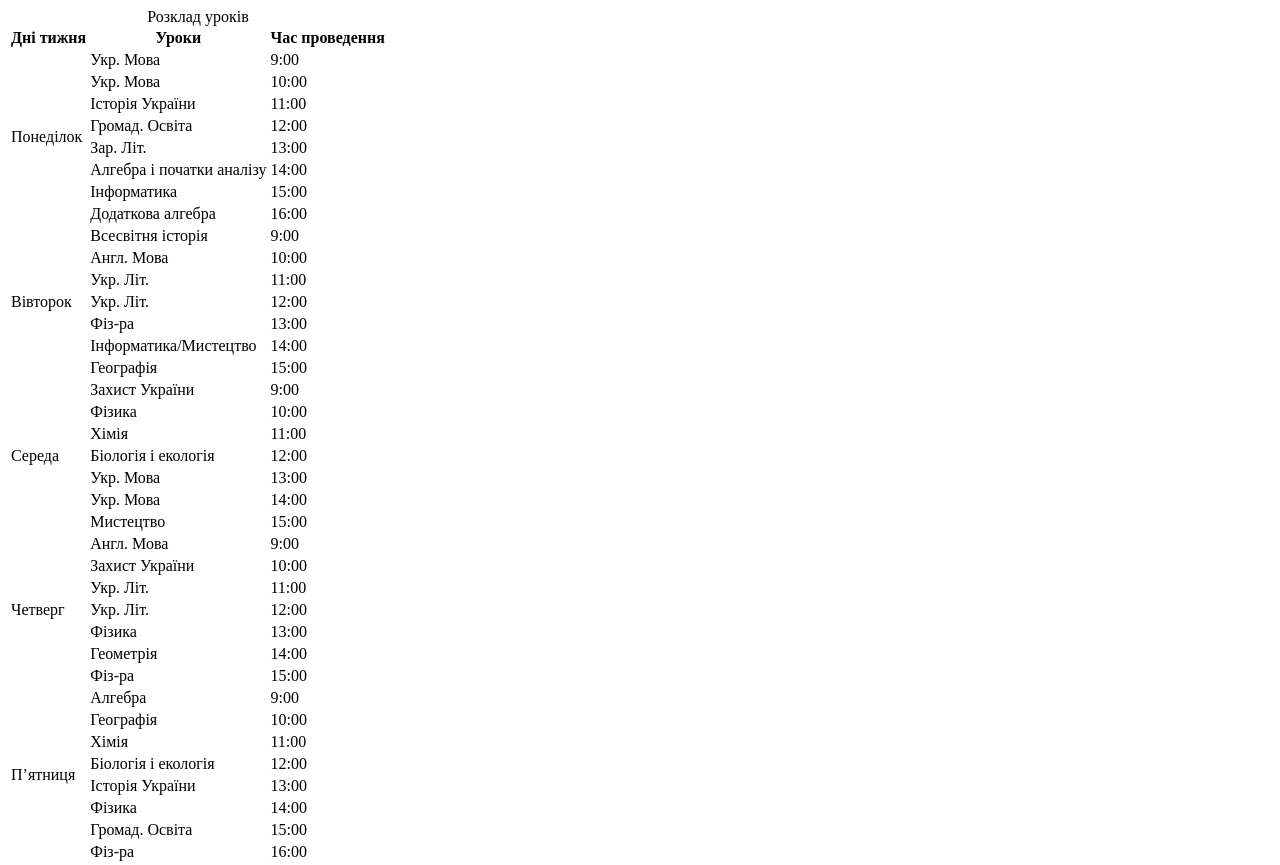
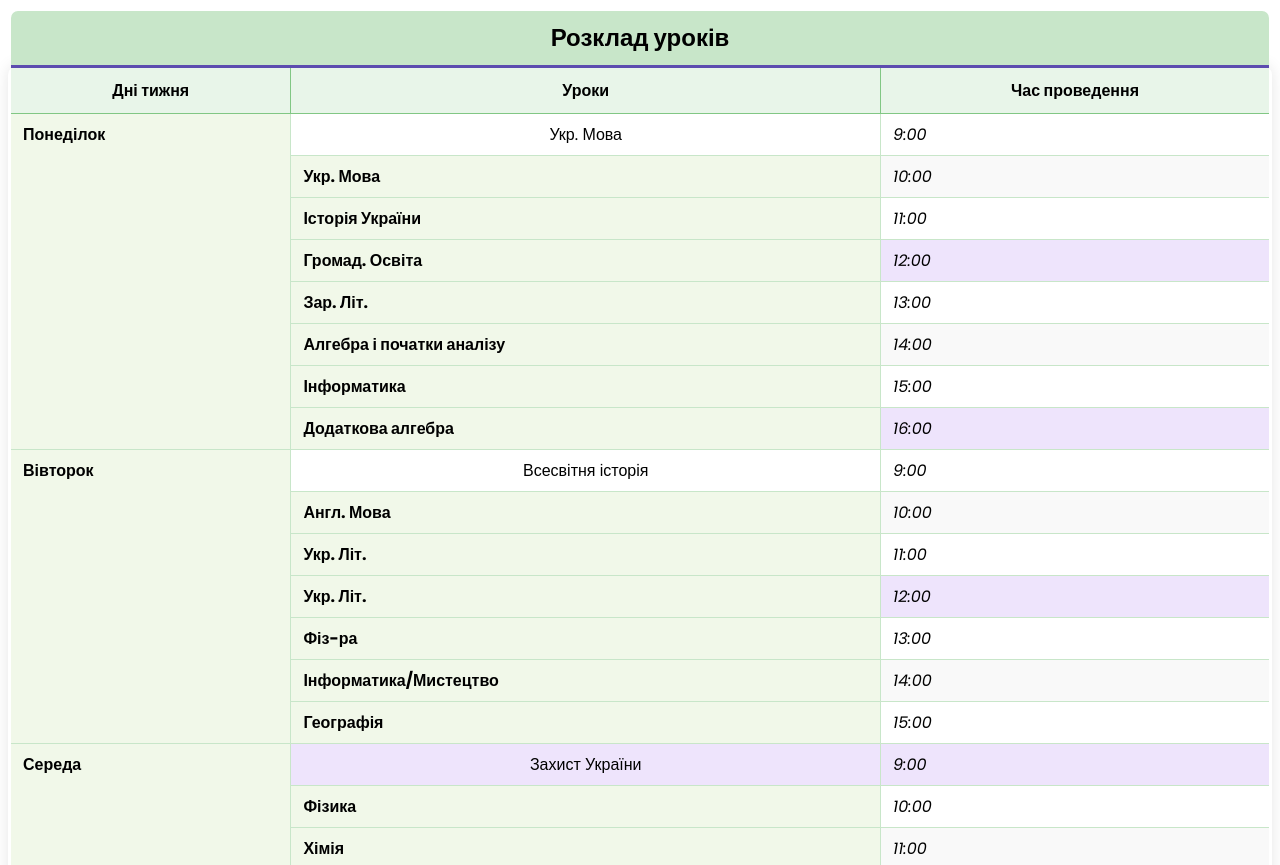
Before and after one commit to DISERD/HW-8.1, a plain HTML site: page index.html in a window 1280 px wide. Shown: the top 865 px of the page. Drawn offline with Linux system fonts and the light colour scheme.

Commit message:
add styles for schedule table and update font links in HTML

```diff
--- a/css/style.css
+++ b/css/style.css
@@ -0,0 +1,107 @@
+/*.fancy-table {
+    border-collapse: collapse;
+    width: 100%;
+    border: 2px solid #4CAF50;
+    box-shadow: 0 0 10px rgba(0, 0, 0, 0.1);
+}
+
+.fancy-table th,
+.fancy-table td {
+    border: 1px solid #4CAF50;
+    padding: 8px 12px;
+    text-align: left;
+}
+
+.fancy-table th {
+    background-color: #e8f5e9;
+    font-weight: bold;
+}
+
+.fancy-table tr:nth-child(even) {
+    background-color: #f9f9f9;
+}*/
+
+/* Caption */
+.schedule-header-caption {
+    font-size: 1.5em;
+    font-weight: bold;
+    padding: 10px;
+    background-color: #c8e6c9;
+    border: 2px solid #4caf50;
+    border-bottom: none;
+    text-align: center;
+}
+/* Базове оформлення таблиці */
+.fancy-table {
+    width: 100%;
+    border-collapse: collapse;
+    border: 3px solid #5c4caf;
+    border-radius: 10px;
+    overflow: hidden;
+    font-family: 'Poppins', sans-serif;
+    box-shadow: 0 0 15px rgba(0, 0, 0, 0.1);
+}
+
+.fancy-table td {
+  vertical-align: top;
+}
+
+/* Заголовок */
+.schedule-header {
+    background-color: #e8f5e9;
+}
+
+/* Заголовок рядків */
+.schedule-header-row th {
+    border: 1px solid #81c784;
+    padding: 10px;
+}
+
+/* Тіло таблиці */
+.schedule-row td {
+    border: 1px solid #c8e6c9;
+    padding: 8px 12px;
+}
+
+/* Структурні псевдокласи */
+.schedule-row td:first-child {
+    font-weight: bold;
+    background-color: #f1f8e9;
+}
+
+.schedule-row td:last-child {
+    font-style: italic;
+}
+
+.schedule-row:nth-child(even) {
+    background-color: #f9f9f9;
+}
+
+.schedule-row:nth-of-type(4n) {
+    background-color: #eee4fc;
+}
+
+.schedule-row td:not(:first-child):not(:last-child) {
+    text-align: center;
+}
+
+/* Станові псевдокласи */
+.schedule-row:hover {
+    background-color: #c6c0f0;
+}
+
+.schedule-row:active {
+    background-color: #a5d6a7;
+}
+
+.schedule-row td:focus {
+    outline: 2px solid #1976d2;
+}
+
+a:visited {
+    color: #6a1b9a;
+}
+
+button:disabled {
+    background-color: #ccc;
+}
--- a/index.html
+++ b/index.html
@@ -5,6 +5,9 @@
     <meta name="viewport" content="width=device-width, initial-scale=1.0">
     <title>Document</title>
     <link rel="stylesheet" href="./css/style.css">
+    <link rel="preconnect" href="https://fonts.googleapis.com">
+    <link rel="preconnect" href="https://fonts.gstatic.com" crossorigin>
+    <link href="https://fonts.googleapis.com/css2?family=Montserrat:ital,wght@0,100..900;1,100..900&family=Poppins:ital,wght@0,100;0,200;0,300;0,400;0,500;0,600;0,700;0,800;0,900;1,100;1,200;1,300;1,400;1,500;1,600;1,700;1,800;1,900&display=swap" rel="stylesheet">
 </head>
 <body>
     <table class="fancy-table">
```
